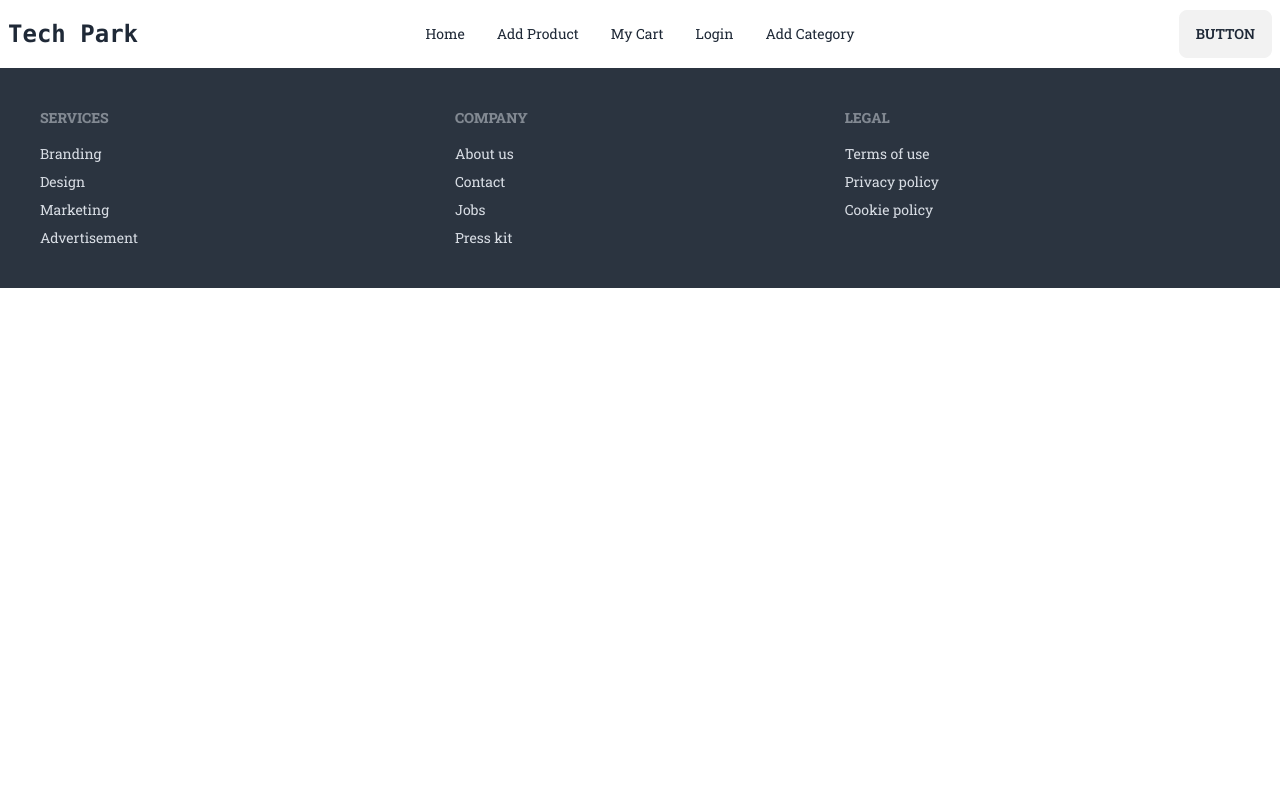
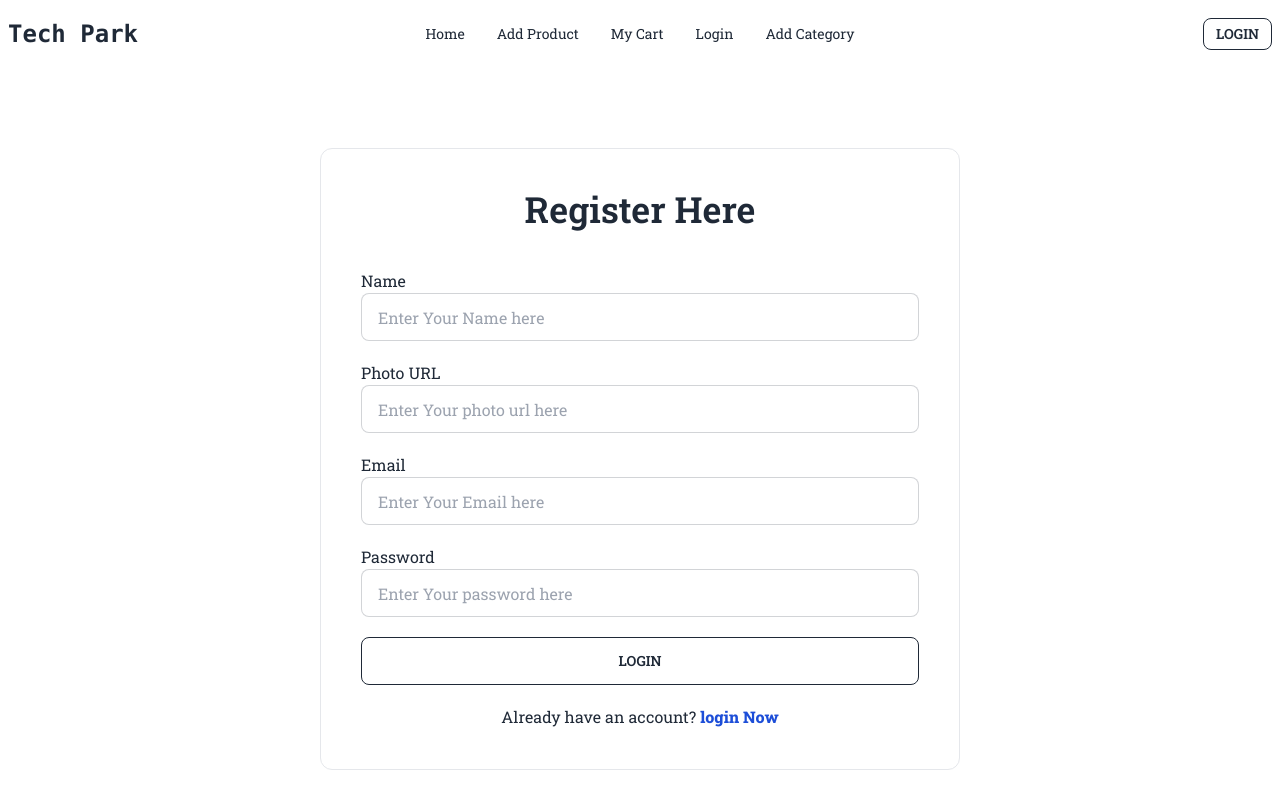
Before and after one commit to rafi00000/tech-park-client, a React (Vite) app: page /register in a window 1280 px wide. Shown: the top 800 px of the page. Built offline with nearby package versions, Linux system fonts and the light colour scheme; no server answers.

Commit message:
complete authentication with validation and private route

```diff
--- a/package.json
+++ b/package.json
@@ -16,6 +16,7 @@
     "react": "^18.2.0",
     "react-dom": "^18.2.0",
     "react-hot-toast": "^2.4.1",
+    "react-icons": "^4.11.0",
     "react-responsive-carousel": "^3.2.23",
     "react-router-dom": "^6.17.0",
     "sort-by": "^1.2.0",
--- a/src/Components/AuthProvider/AuthProvider.jsx
+++ b/src/Components/AuthProvider/AuthProvider.jsx
@@ -1,4 +1,4 @@
-import { createUserWithEmailAndPassword, onAuthStateChanged, signInWithEmailAndPassword } from "firebase/auth";
+import { GoogleAuthProvider, createUserWithEmailAndPassword, onAuthStateChanged, signInWithEmailAndPassword, signInWithPopup, signOut } from "firebase/auth";
 import { createContext, useEffect, useState } from "react";
 import { auth } from "../../firebase.config";
 
@@ -6,19 +6,34 @@ import { auth } from "../../firebase.config";
 export const AuthContext = createContext(null);
 const AuthProvider = ({children}) => {
     const [user, setUser] = useState(null);
+    const [loading, setLoading] = useState(true);
+
+    const provider =  new GoogleAuthProvider();
 
     const createUser = (email, password) =>{
+        setLoading(true);
         return createUserWithEmailAndPassword(auth, email, password);
     }
 
     const signInUser = (email, password) => {
+        setLoading(true);
         return signInWithEmailAndPassword(auth, email, password);
     };
+
+    const logOut = () =>{
+        setLoading(true);
+        return signOut(auth)
+    }
+
+    const googleSignIn = () =>{
+         return signInWithPopup(auth, provider);
+    }
 
     useEffect(()=>{
         const unSubscribe = onAuthStateChanged(auth, (currentUser)=>{
             console.log(currentUser);
             setUser(currentUser);
+            setLoading(false)
         })
         return ()=>{
             unSubscribe();
@@ -26,7 +41,7 @@ const AuthProvider = ({children}) => {
     }, [])
 
 
-    const userInfo = {createUser, signInUser} ;
+    const userInfo = {createUser, signInUser, user, loading, logOut, googleSignIn} ;
     return (
         <AuthContext.Provider value={userInfo}>
             {children}
--- /dev/null
+++ b/src/Components/AuthProvider/PrivateRoute.jsx
@@ -0,0 +1,17 @@
+import { useContext } from "react";
+import { AuthContext } from "./AuthProvider";
+import { Navigate } from "react-router-dom";
+
+const PrivateRoute = ({children}) => {
+
+    const {user, loading} = useContext(AuthContext);
+    if(loading){
+        return <span className="loading loading-dots loading-lg"></span>
+    }
+    if(user){
+        return children;
+    }
+    return <Navigate to={'/login'}></Navigate>
+};
+
+export default PrivateRoute;
--- a/src/Components/Navbar.jsx
+++ b/src/Components/Navbar.jsx
@@ -1,7 +1,15 @@
+import { useContext } from "react";
 import { NavLink } from "react-router-dom";
+import { AuthContext } from "./AuthProvider/AuthProvider";
 
 
 const Navbar = () => {
+
+  const {user, logOut} = useContext(AuthContext);
+
+  const handleSignOut = () =>{
+    logOut();
+  }
 
     const navLinks = <>
         <li><NavLink to={'/'}>Home</NavLink></li>
@@ -31,7 +39,14 @@ const Navbar = () => {
     </ul>
   </div>
   <div className="navbar-end">
-    <a className="btn">Button</a>
+    {
+      user? <div className="flex gap-2 p-3 rounded-xl items-center border">
+        <img src={user.photoURL} alt="" className="w-12"/>
+        <p>{user.displayName}</p>
+      <button className="btn btn-sm btn-outline" onClick={handleSignOut}>Sign out</button>
+      </div>:
+      <button className="btn btn-outline btn-sm" >Login</button>
+    }
   </div>
 </div>
   );
--- a/src/Page/Auth/LoginPage.jsx
+++ b/src/Page/Auth/LoginPage.jsx
@@ -1,11 +1,11 @@
 import { useContext } from "react";
 import { AuthContext } from "../../Components/AuthProvider/AuthProvider";
 import { Link } from 'react-router-dom';
-
+import { FaGoogle } from "react-icons/fa";
 
 const LoginPage = () => {
 
-    const {signInUser} = useContext(AuthContext);
+    const {signInUser, googleSignIn} = useContext(AuthContext);
 
 
     const handleLogin = (e) =>{
@@ -19,10 +19,16 @@ const LoginPage = () => {
         .then(user => console.log(user))
     }
 
+    const handleGoogleLogin = () =>{
+      googleSignIn()
+      .then(user => console.log(user))
+      .catch(error => console.log(error))
+    }
+
 
   return (
     <div className="min-h-screen space-y-4 my-20">
-      <form className="w-2/4 mx-auto p-10 border rounded-xl space-y-5" onSubmit={handleLogin}>
+      <form className="md:w-2/4 mx-auto p-10 border rounded-xl space-y-5" onSubmit={handleLogin}>
         <h2 className="text-center text-4xl font-semibold mb-10">login here</h2>
         <div className="form-control">
           <label>Email</label>
@@ -43,6 +49,10 @@ const LoginPage = () => {
           />
         </div>
         <input type="submit" value="Login" className="btn btn-outline w-full"/>
+        <div className="space-y-2 rounded-lg border">
+        <FaGoogle className="text-2xl mx-auto cursor-pointer" onClick={handleGoogleLogin}></FaGoogle>
+        <p className="text-center">Login with google</p>
+        </div>
         <p className="text-center">New Here? <Link to={'/register'} className="font-bold text-blue-700">Register Now</Link></p>
       </form>
     </div>
--- a/src/Page/Auth/RegisterPage.jsx
+++ b/src/Page/Auth/RegisterPage.jsx
@@ -1,9 +1,95 @@
+import { useContext } from "react";
+import { Link } from "react-router-dom";
+import { AuthContext } from "../../Components/AuthProvider/AuthProvider";
+import { updateProfile } from "firebase/auth";
+import toast, { Toaster } from "react-hot-toast";
 
 const RegisterPage = () => {
+
+    const {createUser} = useContext(AuthContext)
+
+
+    const handleRegister = (e) =>{
+        e.preventDefault();
+
+        const form = e.target;
+        const name = form.name.value;
+        const email = form.email.value;
+        const url = form.url.value;
+        const password = form.password.value;
+
+        if(password.length < 6){
+            return toast.error('Give at least 6 digits')
+        }
+        else if(!/^(?=.*[A-Z])(?=.*[!@#$%^&*()_+{}\[\]:;<>,.?~\\-]).+$/.test(password)){
+            return toast.error('give atleast one special character and a capital letter')
+        }
+
+        createUser(email, password)
+        .then(data => {
+            const user = data.user;
+            updateProfile(user, {
+                displayName: name,
+                photoURL: url
+            })
+            .then(()=>{
+                console.log('updated the user');
+            })
+            .catch(err =>{
+                console.log(err);
+            })
+        })
+        .catch(err =>{
+            console.log(err);
+        })
+    }
+
+
     return (
-        <div>
-
+        <div className="min-h-screen space-y-4 my-20">
+      <form className="md:w-2/4 mx-auto p-10 border rounded-xl space-y-5" onSubmit={handleRegister}>
+        <h2 className="text-center text-4xl font-semibold mb-10">Register Here</h2>
+        <div className="form-control">
+          <label>Name</label>
+          <input
+            type="text"
+            placeholder="Enter Your Name here"
+            className="input input-bordered"
+            name="name"
+          />
         </div>
+        <div className="form-control">
+          <label>Photo URL</label>
+          <input
+            type="text"
+            placeholder="Enter Your photo url here"
+            className="input input-bordered"
+            name="url"
+          />
+        </div>
+        <div className="form-control">
+          <label>Email</label>
+          <input
+            type="email"
+            placeholder="Enter Your Email here"
+            className="input input-bordered"
+            name="email"
+          />
+        </div>
+        <div className="form-control">
+          <label>Password</label>
+          <input
+            type="password"
+            placeholder="Enter Your password here"
+            className="input input-bordered"
+            name="password"
+          />
+        </div>
+        <input type="submit" value="Login" className="btn btn-outline w-full"/>
+        <p className="text-center">Already have an account? <Link to={'/login'} className="font-bold text-blue-700">login Now</Link></p>
+      </form>
+      <Toaster></Toaster>
+    </div>
     );
 };
 
```
Also changed, not shown: src/router/Route.jsx (+7 -6 lines), 1 other file (tests, documents, lock files or other folders).
